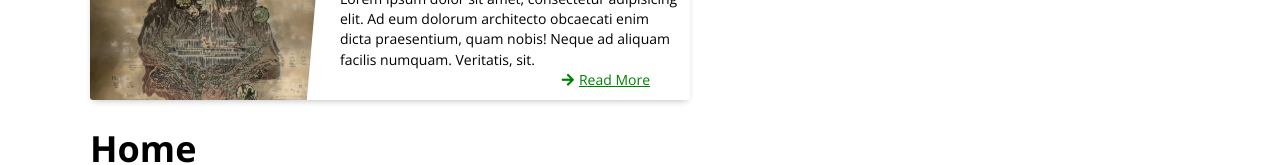
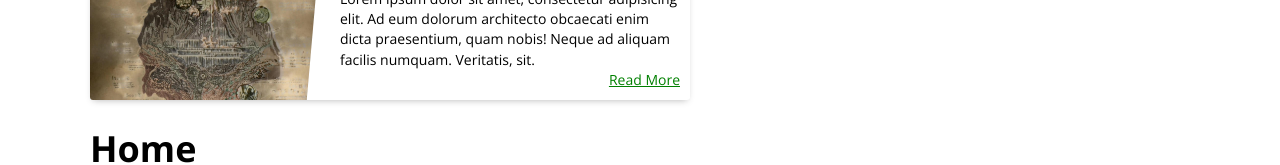
Before and after one commit to Hysumi/react-blog, a React (Create React App) app: page / in a window 1280 px wide. Shown: the part 190-355 px from the top of the page. Built offline with nearby package versions, Linux system fonts and the light colour scheme.

Commit message:
Adicionar icone de Read More

```diff
--- a/src/components/Cards/FeaturedCard/FeaturedCard.js
+++ b/src/components/Cards/FeaturedCard/FeaturedCard.js
@@ -11,11 +11,10 @@ import {
     CardTitle,
     CardSubTitle,
     CardSummary,
-    CardReadMore,
-    CardReadMoreArrow
+    CardReadMore
 } from "./FeaturedCard.style";
 
-import { BookmarkIcon, CalendarIcon, TagsIcon, LeftArrowIcon } from "../../../theme/icons";
+import { BookmarkIcon, CalendarIcon, TagsIcon } from "../../../theme/icons";
 
 export class FeaturedCard extends Component {
     constructor (props) {
@@ -72,10 +71,6 @@ export class FeaturedCard extends Component {
                     <CardReadMore to="/">
                         Read More
                     </CardReadMore>
-                    <CardReadMoreArrow to="/">
-                        <LeftArrowIcon/>
-                    </CardReadMoreArrow>
-
                 </CardDescriptionContainer>
             </CardContainer>
         );
--- a/src/components/Cards/FeaturedCard/FeaturedCard.style.js
+++ b/src/components/Cards/FeaturedCard/FeaturedCard.style.js
@@ -153,20 +153,24 @@ export const CardReadMore = styled(Link)`
         transition: 0.3s ease;
 	    -webkit-transition: 0.3s ease;
 
-        content: "";
-        margin-left: 30px;
+        content:  "";
+        margin-left: 0px;
         opacity: 0;
         vertical-align: middle;
     }
 
     &:hover:after {
-        margin-left: 20px;
+        margin-left: 10px;
         opacity: 1;
+        content: "";
+        display: inline-block;
+        vertical-align: middle;
+        margin-right: 10px;
+        width: 0;
+        height: 0;
+
+        border-top: 5px solid transparent;
+        border-bottom: 5px solid transparent;
+        border-left: 5px solid green;
     }
 `;
-
-export const CardReadMoreArrow = styled(Link)`
-    color: green;
-    margin-bottom: 10px;
-    float: right;
-`;
--- a/src/theme/icons.js
+++ b/src/theme/icons.js
@@ -4,10 +4,6 @@ import styled from "styled-components";
 export const Icon = styled.i`
     margin-right: 5px;
 `;
-
-export const LeftArrowIcon = () => (
-    <Icon className="fas fa-arrow-right"/>
-);
 
 export const BookmarkIcon = () => (
     <Icon className="far fa-bookmark"/>
```
